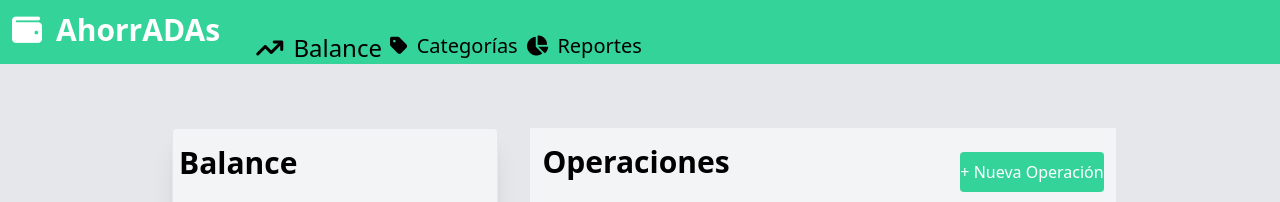
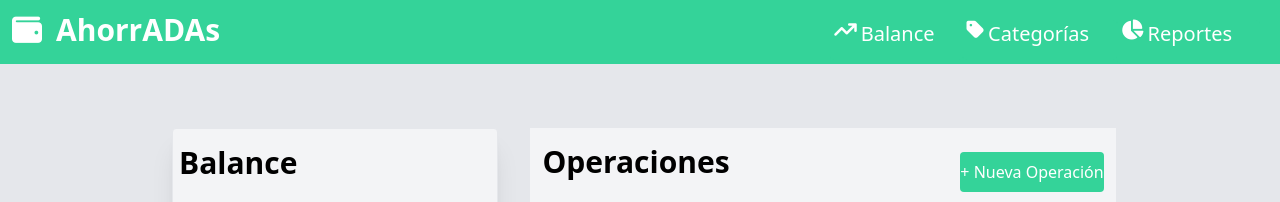
Before and after one commit to NadiaJuarez1993/AhorrAdas, a plain HTML site: page index.html in a window 1280 px wide. Shown: the top 202 px of the page. Drawn offline with nearby package versions, Linux system fonts and the light colour scheme.

Commit message:
correcting hamburguer menu

```diff
--- a/index.html
+++ b/index.html
@@ -18,21 +18,22 @@
                 AhorrADAs
             </h1>
         </div>
-        <nav id="nav-bar" class="absolute w-full mt-12  left-0  bg-gray-100 border hidden lg:relative block w-1/3 border-none  pt-2 pb-0 xl:bg-emerald-400  xl:flex justify-between xl:mt-0 ">
+        <nav id="nav-bar" class="absolute w-full mt-12  left-0  bg-gray-100 border hidden lg:relative block w-1/3 border-none  pt-2 pb-0 xl:bg-emerald-400 xl:flex justify-end text-white xl:mt-0 xl:pt-0">
             <ul class="m-5 lg:flex flex-row  xl:justify-between xl:pb-2">
-                <li id="btn-balance" class="text-black  hover:text-sky-400 pb-2 lg:hover:bg-teal-500 hover:text-black p-1 md:text-xl xl:text-2xl">
+                <li id="btn-balance" class="text-black  hover:text-sky-300 pb-2 lg:hover:bg-teal-500 hover:text-black p-1 md:text-xl  xl:bg-emerald-400 xl:hover:bg-emerald-500 rounded hover:text-white xl:flex justify-end text-white  xl: mt-0 pr-7 xl:pt-0 h-10">
                     <i class="fa-solid fa-arrow-trend-up mr-1"></i>
                     <a href="#">
                         Balance
                     </a>
                 </li>
-                <li id="btn-category" class="text-black  hover:text-sky-400 pb-2 lg:hover:bg-teal-500 hover:text-white p-1 md:text-xl">
+                <li id="btn-category" class="text-black  hover:text-sky-400 pb-2 lg:hover:bg-teal-500 hover:text-black p-1 md:text-xl xl:bg-emerald-400
+                xl:hover:bg-emerald-500 rounded hover:text-white xl:flex justify-end text-white xl:mt-0 xl:pt-0 pr-7 h-10">
                     <i class="fa-solid fa-tag mr-1"></i>
                     <a href="#">
                         Categorías
                     </a>
                 </li>
-                <li class="text-black  hover:text-sky-400 pb-2 lg:hover:bg-teal-500 hover:text-white p-1 md:text-xl">
+                <li class="text-black  hover:text-sky-400 pb-2 lg:hover:bg-teal-500 hover:text-black p-1 md:text-xl xl:bg-emerald-400 xl:hover:bg-emerald-500 rounded hover:text-white  h-11 xl:flex justify-end text-white xl:mt-0 xl:pt-0 pr-7 xl:pb-3">
                     <i class="fa-solid fa-chart-pie mr-1"></i>
                     <a href="#">
                         Reportes
```
